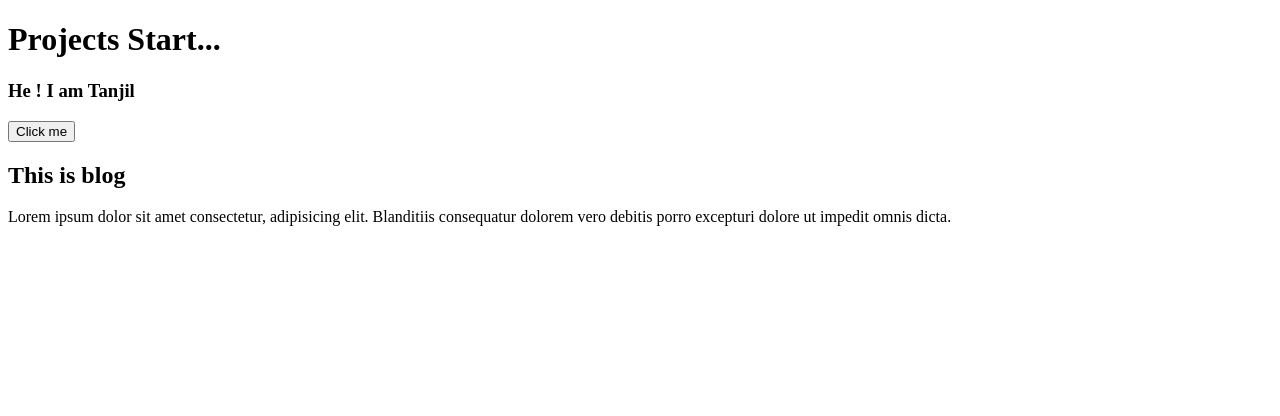
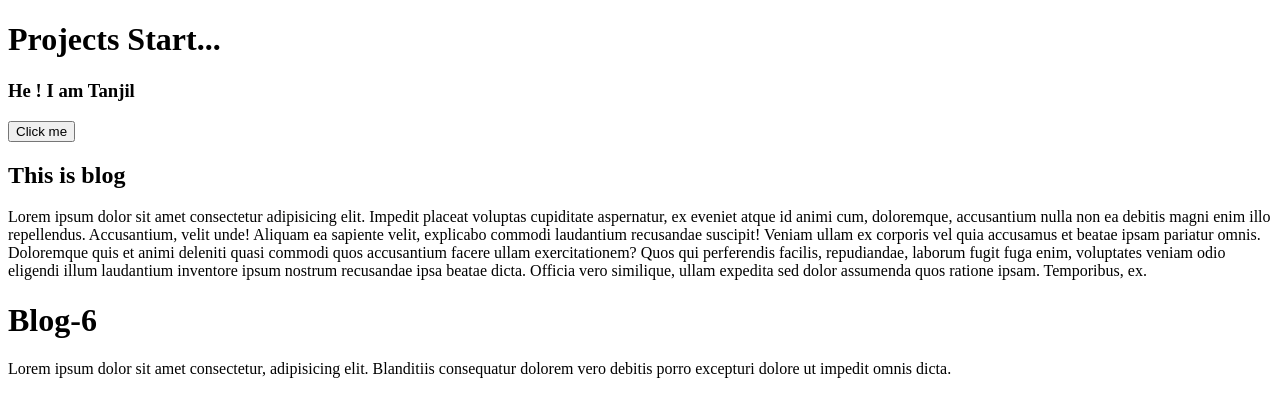
Before and after one commit to Tanjil2019/tthird-projects, a plain HTML site: page index.html in a window 1280 px wide. Drawn offline with Linux system fonts and the light colour scheme.

Commit message:
added blog

```diff
--- a/index.html
+++ b/index.html
@@ -11,6 +11,8 @@
     <h3>He ! I am Tanjil</h3>
     <button class="btn">Click me</button>
     <h2>This is blog</h2>
+    <p>Lorem ipsum dolor sit amet consectetur adipisicing elit. Impedit placeat voluptas cupiditate aspernatur, ex eveniet atque id animi cum, doloremque, accusantium nulla non ea debitis magni enim illo repellendus. Accusantium, velit unde! Aliquam ea sapiente velit, explicabo commodi laudantium recusandae suscipit! Veniam ullam ex corporis vel quia accusamus et beatae ipsam pariatur omnis. Doloremque quis et animi deleniti quasi commodi quos accusantium facere ullam exercitationem? Quos qui perferendis facilis, repudiandae, laborum fugit fuga enim, voluptates veniam odio eligendi illum laudantium inventore ipsum nostrum recusandae ipsa beatae dicta. Officia vero similique, ullam expedita sed dolor assumenda quos ratione ipsam. Temporibus, ex.</p>
+    <h1>Blog-6</h1>
     <p>Lorem ipsum dolor sit amet consectetur, adipisicing elit. Blanditiis consequatur dolorem vero debitis porro excepturi dolore ut impedit omnis dicta.</p>
 </body>
 </html>
```
